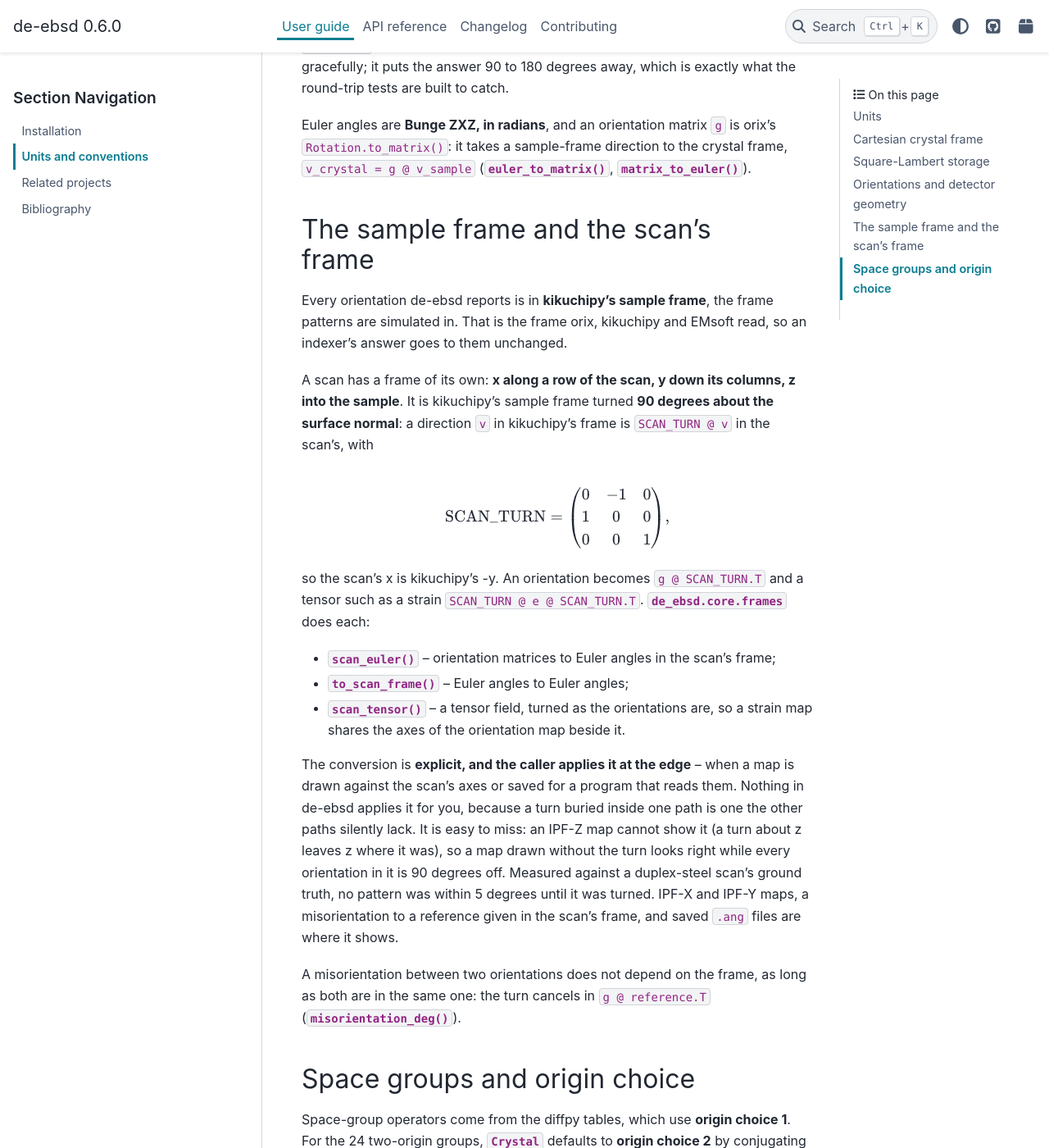
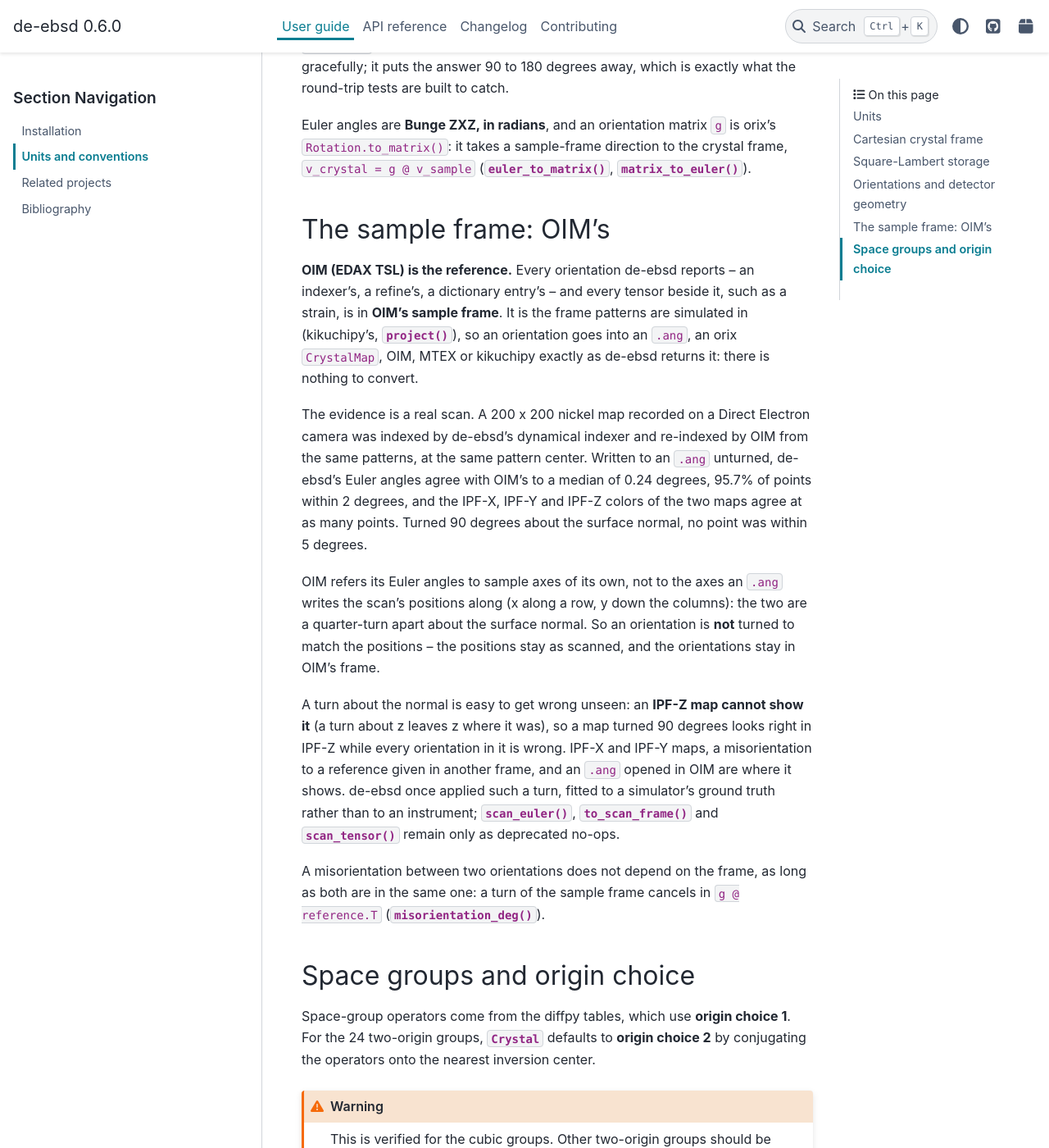
Before and after one commit to directelectron/de-ebsd, a Sphinx documentation site: the page built from docs/user/conventions.rst, in a window 1280 px wide and 1400 px high, scrolled down 1255 px. Shown: the whole window at 82% size. Built offline with Sphinx 7.4.7 and the PyData theme 0.15.4, drawn with Linux system fonts in a browser that asks for light colours; pages that are not in the unit, such as notebooks, are missing from menus.

Commit message:
Report orientations in OIM's (EDAX TSL) sample frame, with no turn
A real Ni scan indexed by de-ebsd and re-indexed by OIM at the same pattern
center agrees unturned (median 0.24 deg, 95.7% within 2 deg); the 90 degree
turn into "the scan's frame" was fitted to de-twin's simulated truth and put
every real orientation 90 degrees from OIM's.

core.frames is the one definition: scan_euler, to_scan_frame and scan_tensor
are deprecated no-ops, SCAN_TURN is removed, and the pipeline's own copies go.
Match is (phase, euler, score); Match.orientation and
PhaseDictionary.orientations are deprecated aliases of euler.

```diff
--- a/docs/dev/indexing.rst
+++ b/docs/dev/indexing.rst
@@ -91,8 +91,8 @@ a dynamical :class:`~de_ebsd.sim.MasterPattern` or a kinematic
 minutes a dynamical master takes indexes several phases the same way a GPU does
 (:func:`~de_ebsd.index.live.dynamical_indexing_available` says which to use).
 Frames may be NumPy, torch or CuPy arrays; a GPU array is read in place through
-DLPack. Orientations and strains come back in kikuchipy's sample frame; turning
-them into a scan's is the caller's, with :mod:`de_ebsd.core.frames`.
+DLPack. Orientations and strains come back in OIM's (EDAX TSL) sample frame,
+ready for an ``.ang`` as they are (:doc:`/user/conventions`).
 
 The design goal is a cost per buffer that is fixed and known in advance: every
 step below is a batched operation over the whole buffer, and nothing loops over
--- a/docs/user/conventions.rst
+++ b/docs/user/conventions.rst
@@ -58,46 +58,43 @@ crystal frame, ``v_crystal = g @ v_sample``
 (:func:`~de_ebsd.core.rotation.euler_to_matrix`,
 :func:`~de_ebsd.core.rotation.matrix_to_euler`).
 
-The sample frame and the scan's frame
-=====================================
+The sample frame: OIM's
+=======================
 
-Every orientation de-ebsd reports is in **kikuchipy's sample frame**, the frame
-patterns are simulated in. That is the frame orix, kikuchipy and EMsoft read, so
-an indexer's answer goes to them unchanged.
+**OIM (EDAX TSL) is the reference.** Every orientation de-ebsd reports -- an
+indexer's, a refine's, a dictionary entry's -- and every tensor beside it, such
+as a strain, is in **OIM's sample frame**. It is the frame patterns are
+simulated in (kikuchipy's, :meth:`~de_ebsd.sim.MasterPattern.project`), so an
+orientation goes into an ``.ang``, an orix ``CrystalMap``, OIM, MTEX or
+kikuchipy exactly as de-ebsd returns it: there is nothing to convert.
 
-A scan has a frame of its own: **x along a row of the scan, y down its columns,
-z into the sample**. It is kikuchipy's sample frame turned **90 degrees about
-the surface normal**: a direction ``v`` in kikuchipy's frame is
-``SCAN_TURN @ v`` in the scan's, with
+The evidence is a real scan. A 200 x 200 nickel map recorded on a Direct
+Electron camera was indexed by de-ebsd's dynamical indexer and re-indexed by
+OIM from the same patterns, at the same pattern center. Written to an ``.ang``
+unturned, de-ebsd's Euler angles agree with OIM's to a median of 0.24 degrees,
+95.7% of points within 2 degrees, and the IPF-X, IPF-Y and IPF-Z colors of the two
+maps agree at as many points. Turned 90 degrees about the surface normal, no point
+was within 5 degrees.
 
-.. math::
+OIM refers its Euler angles to sample axes of its own, not to the axes an
+``.ang`` writes the scan's positions along (x along a row, y down the columns):
+the two are a quarter-turn apart about the surface normal. So an orientation is
+**not** turned to match the positions -- the positions stay as scanned, and the
+orientations stay in OIM's frame.
 
-    \mathrm{SCAN\_TURN} = \begin{pmatrix} 0 & -1 & 0 \\ 1 & 0 & 0 \\ 0 & 0 & 1 \end{pmatrix},
-
-so the scan's x is kikuchipy's -y. An orientation becomes
-``g @ SCAN_TURN.T`` and a tensor such as a strain
-``SCAN_TURN @ e @ SCAN_TURN.T``. :mod:`de_ebsd.core.frames` does each:
-
-* :func:`~de_ebsd.core.frames.scan_euler` -- orientation matrices to Euler
-  angles in the scan's frame;
-* :func:`~de_ebsd.core.frames.to_scan_frame` -- Euler angles to Euler angles;
-* :func:`~de_ebsd.core.frames.scan_tensor` -- a tensor field, turned as the
-  orientations are, so a strain map shares the axes of the orientation map
-  beside it.
-
-The conversion is **explicit, and the caller applies it at the edge** -- when a
-map is drawn against the scan's axes or saved for a program that reads them.
-Nothing in de-ebsd applies it for you, because a turn buried inside one path is
-one the other paths silently lack. It is easy to miss: an IPF-Z map cannot show
-it (a turn about z leaves z where it was), so a map drawn without the turn looks
-right while every orientation in it is 90 degrees off. Measured against a
-duplex-steel scan's ground truth, no pattern was within 5 degrees until it was
-turned. IPF-X and IPF-Y maps, a misorientation to a reference given in the
-scan's frame, and saved ``.ang`` files are where it shows.
+A turn about the normal is easy to get wrong unseen: an **IPF-Z map cannot show
+it** (a turn about z leaves z where it was), so a map turned 90 degrees looks
+right in IPF-Z while every orientation in it is wrong. IPF-X and IPF-Y maps, a
+misorientation to a reference given in another frame, and an ``.ang`` opened in
+OIM are where it shows. de-ebsd once applied such a turn, fitted to a
+simulator's ground truth rather than to an instrument;
+:func:`~de_ebsd.core.frames.scan_euler`,
+:func:`~de_ebsd.core.frames.to_scan_frame` and
+:func:`~de_ebsd.core.frames.scan_tensor` remain only as deprecated no-ops.
 
 A misorientation between two orientations does not depend on the frame, as long
-as both are in the same one: the turn cancels in ``g @ reference.T``
-(:func:`~de_ebsd.core.rotation.misorientation_deg`).
+as both are in the same one: a turn of the sample frame cancels in
+``g @ reference.T`` (:func:`~de_ebsd.core.rotation.misorientation_deg`).
 
 Space groups and origin choice
 ==============================
--- /dev/null
+++ b/upcoming_changes/+oim-frame.api_change.rst
@@ -0,0 +1 @@
+Orientations and strains came out in OIM's (EDAX TSL) sample frame with no turn, as a real scan re-indexed by OIM confirmed, so :func:`~de_ebsd.core.frames.scan_euler`, :func:`~de_ebsd.core.frames.to_scan_frame` and :func:`~de_ebsd.core.frames.scan_tensor` no longer turned them 90 degrees about the surface normal and were deprecated, ``SCAN_TURN`` was removed, and ``Match.orientation`` and ``PhaseDictionary.orientations`` were deprecated in favor of their ``euler``.
```
Also changed, not shown: 4 other files.
